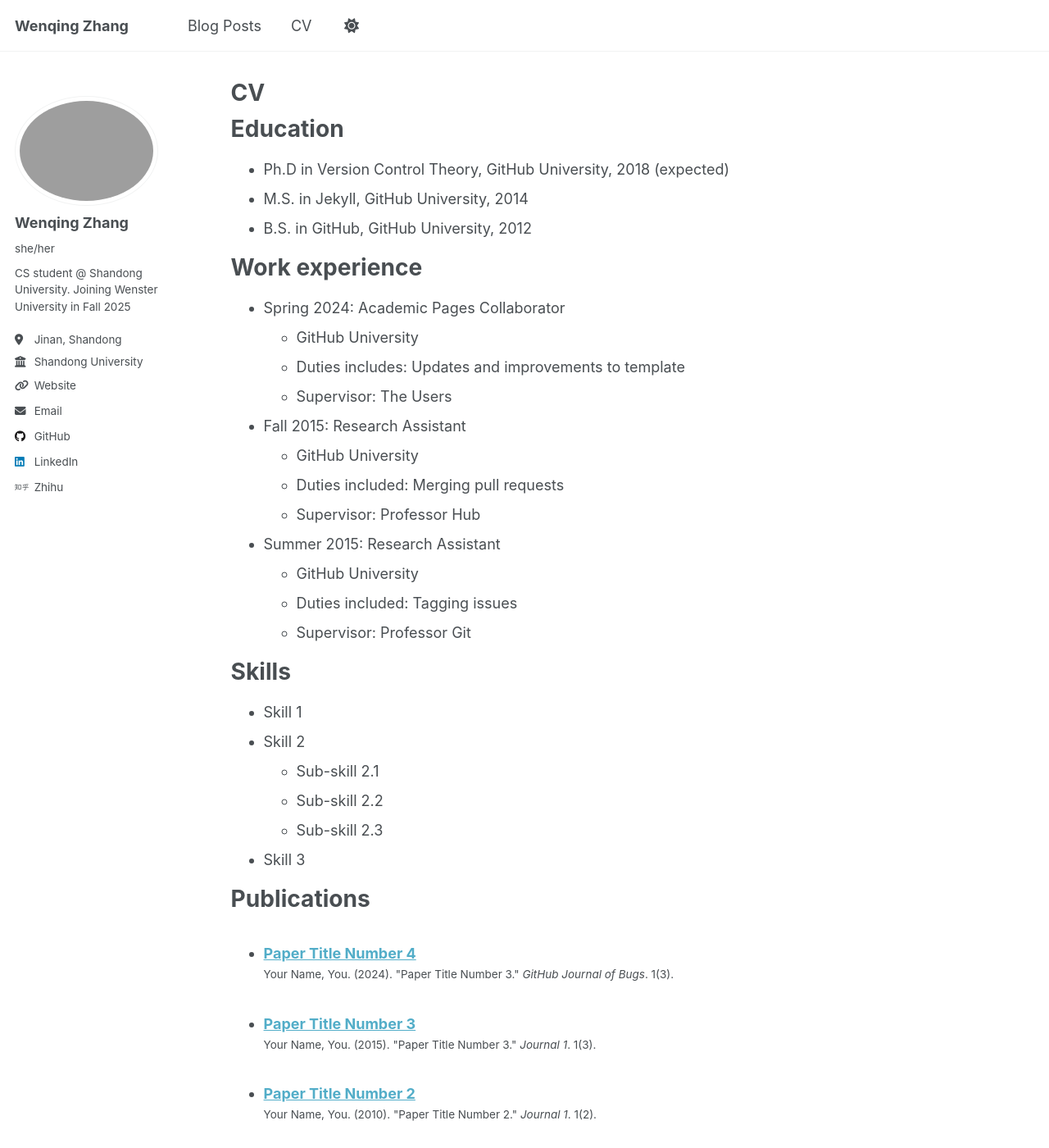
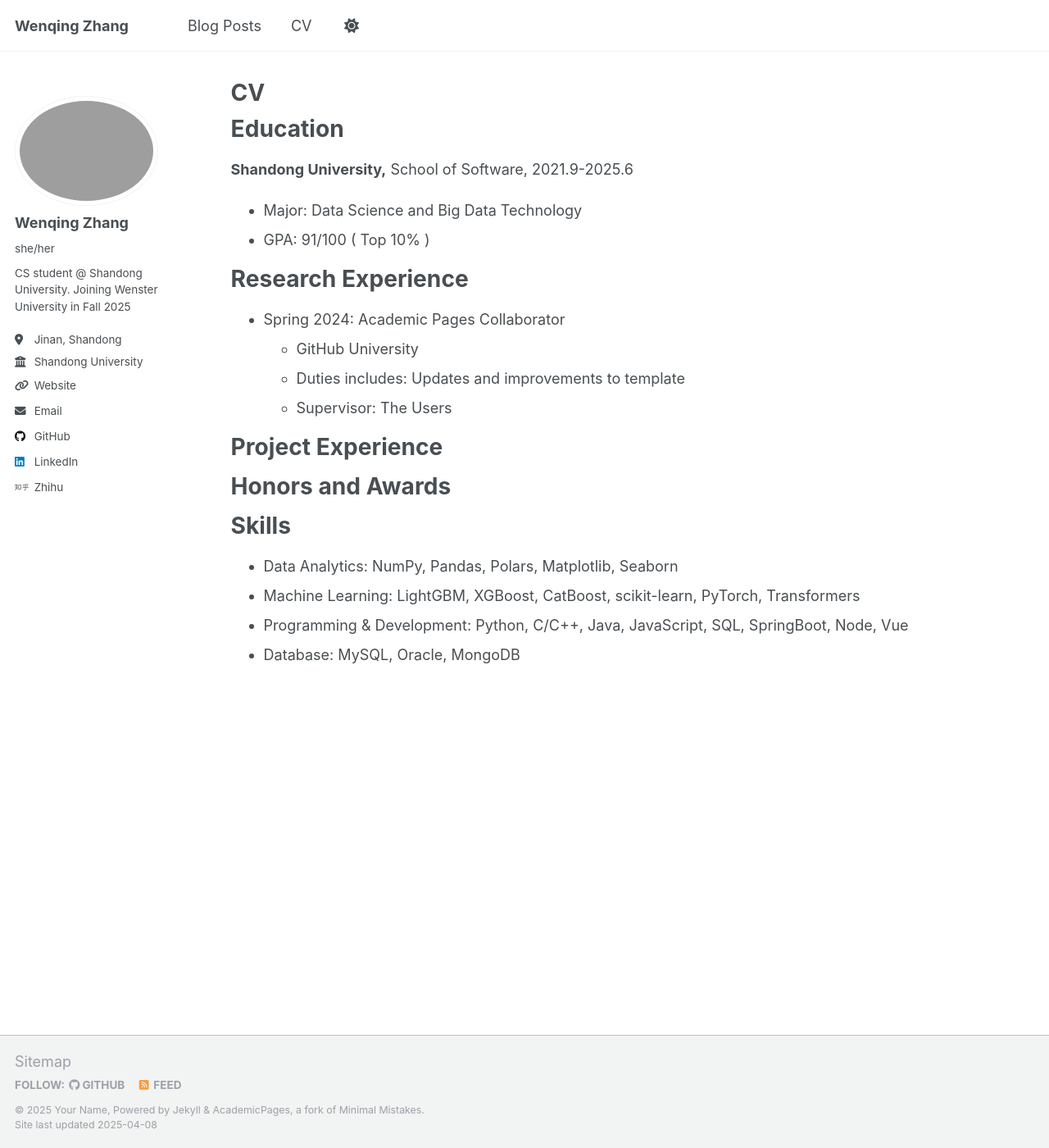
Before and after one commit to Cecilia-zwq/Cecilia-zwq.github.io, a Jekyll site: the page built from _pages/cv.md, in a window 1280 px wide and 1400 px high. Shown: the whole window at 82% size. Built offline with Jekyll 4.4.1, drawn with Linux system fonts in a browser that asks for light colours; some of the changed text lies outside the part shown.

Commit message:
Update cv.md

```diff
--- a/_pages/cv.md
+++ b/_pages/cv.md
@@ -11,54 +11,27 @@ redirect_from:
 
 Education
 ======
-* Ph.D in Version Control Theory, GitHub University, 2018 (expected)
-* M.S. in Jekyll, GitHub University, 2014
-* B.S. in GitHub, GitHub University, 2012
+**Shandong University,** School of Software, 2021.9-2025.6
+- Major: Data Science and Big Data Technology
+- GPA: 91/100 ( Top 10% )
 
-Work experience
+Research Experience
 ======
 * Spring 2024: Academic Pages Collaborator
   * GitHub University
   * Duties includes: Updates and improvements to template
   * Supervisor: The Users
 
-* Fall 2015: Research Assistant
-  * GitHub University
-  * Duties included: Merging pull requests
-  * Supervisor: Professor Hub
+Project Experience
+======
 
-* Summer 2015: Research Assistant
-  * GitHub University
-  * Duties included: Tagging issues
-  * Supervisor: Professor Git
+Honors and Awards
+======
+
 
 Skills
 ======
-* Skill 1
-* Skill 2
-  * Sub-skill 2.1
-  * Sub-skill 2.2
-  * Sub-skill 2.3
-* Skill 3
-
-Publications
-======
-  <ul>{% for post in site.publications reversed %}
-    {% include archive-single-cv.html %}
-  {% endfor %}</ul>
-
-Talks
-======
-  <ul>{% for post in site.talks reversed %}
-    {% include archive-single-talk-cv.html  %}
-  {% endfor %}</ul>
-
-Teaching
-======
-  <ul>{% for post in site.teaching reversed %}
-    {% include archive-single-cv.html %}
-  {% endfor %}</ul>
-
-Service and leadership
-======
-* Currently signed in to 43 different slack teams
+* Data Analytics: NumPy, Pandas, Polars, Matplotlib, Seaborn
+* Machine Learning: LightGBM, XGBoost, CatBoost, scikit-learn, PyTorch, Transformers
+* Programming & Development: Python, C/C++, Java, JavaScript, SQL, SpringBoot, Node, Vue
+* Database: MySQL, Oracle, MongoDB
```
